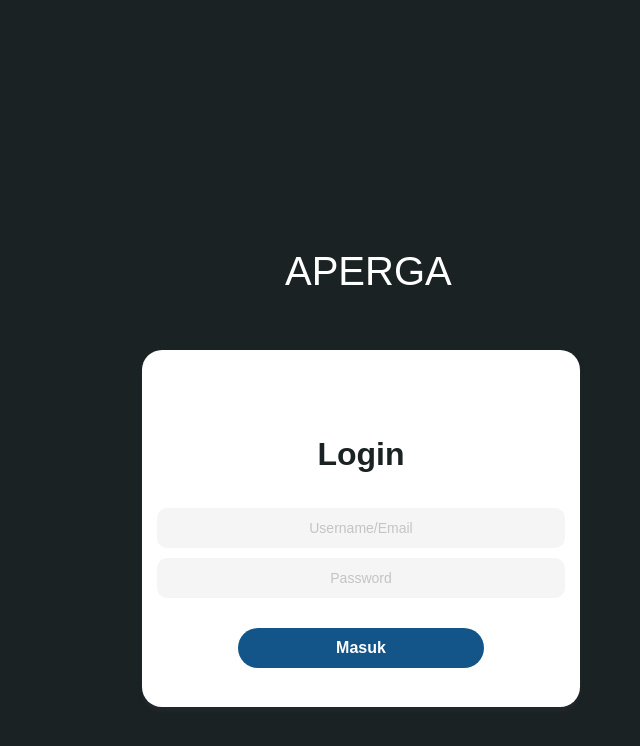
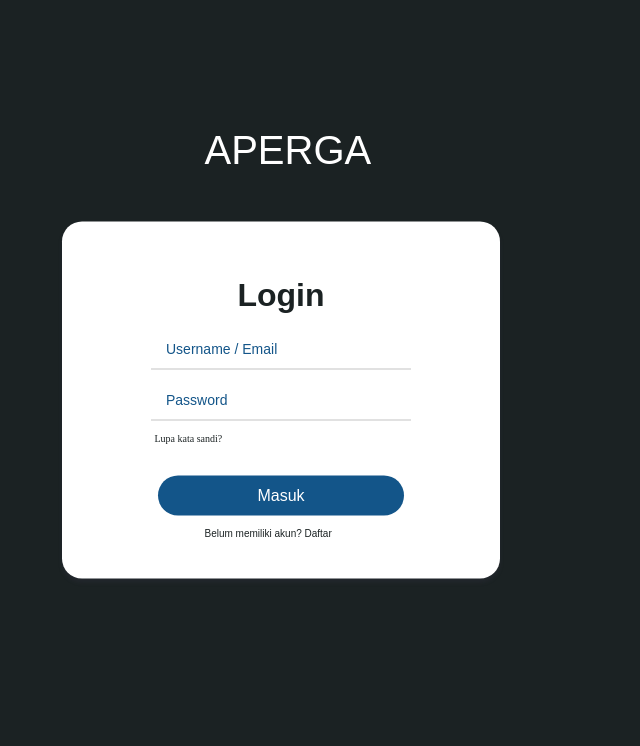
Before and after one commit to APERGA-INDONESIA/APERGA-LARAVEL, a Laravel app: page / in a window 1280 px wide. Shown: the top 746 px of the page, without its empty margins (359-999 px from the left). Run offline with Laravel 9, Linux system fonts and the light colour scheme.

Commit message:
update DaftarPekerja

```diff
--- a/resources/views/daftarpekerja.blade.php
+++ b/resources/views/daftarpekerja.blade.php
@@ -36,7 +36,7 @@
         <div class="list-pekerja-3">
             <div class="kotak-abu">
                 <img src="{{ asset('images/person.png') }}" alt="person" class="profile-image">
-                <p class="http://localhost:8000/detailpekerja">Abdul Ghafur</p>
+                <p class="nama-pekerja">Abdul Ghafur</p>
             </div>
             <div class="tombol-detail">
                 <a href="http://localhost:8000/detailpekerja">Detail</a>
--- a/resources/views/welcome.blade.php
+++ b/resources/views/welcome.blade.php
@@ -1,107 +1,29 @@
 <!DOCTYPE html>
-<html lang="en">
+<html>
 <head>
-    <meta charset="UTF-8">
-    <meta name="viewport" content="width=device-width, initial-scale=1.0">
-    <title>Login Page</title>
-    <style>
-        body {
-            background: #1B2223;
-        }
-        .login-frame {
-            position: absolute;
-            width: 438px;
-            height: 357px;
-            left: 501px;
-            top: 350px;
-            background: #FFFFFF;
-            box-shadow: 0px 4px 4px rgba(63, 61, 86, 0.2);
-            border-radius: 20px;
-        }
-        .title {
-            position: absolute;
-            width: 153px;
-            height: 54px;
-            left: 644px;
-            top: 244px;
-            font-family: 'Poppins', sans-serif;
-            font-weight: 300;
-            font-size: 40px;
-            line-height: 54px;
-            color: #FFFFFF;
-        }
-        .login-form {
-            display: flex;
-            flex-direction: column;
-            align-items: center;
-            justify-content: center;
-            height: 100%;
-            padding: 20px;
-        }
-        .form-title {
-            font-family: 'Poppins', sans-serif;
-            font-weight: bold;
-            font-size: 32px;
-            line-height: 48px;
-            text-align: center;
-            color: #1B2223;
-            width: 89px;
-            height: 48px;
-            margin-bottom: 30px;
-        }
-        .form-input {
-            font-family: 'Poppins', sans-serif;
-            font-weight: 400;
-            font-size: 14px;
-            line-height: 21px;
-            text-align: center;
-            color: #135589;
-            width: 100%;
-            height: 30px;
-            margin-bottom: 10px;
-            border: none;
-            background-color: #F5F5F5;
-            border-radius: 10px;
-            padding: 5px;
-        }
-        .form-input:focus {
-            outline: none;
-            background-color: #E5E5E5;
-        }
-        .form-input::placeholder {
-            font-family: 'Poppins', sans-serif;
-            font-weight: 400;
-            font-size: 14px;
-            line-height: 21px;
-            text-align: center;
-            color: #C4C4C4;
-        }
-        .submit-button {
-            font-family: 'Poppins', sans-serif;
-            font-weight: bold;
-            font-size: 16px;
-            line-height: 24px;
-            color: #FFFFFF;
-            background-color: #135589;
-            border: none;
-            border-radius: 20px;
-            width: 246px;
-            height: 40px;
-            cursor: pointer;
-            margin-top: 20px;
-        }
-        .submit-button:hover {
-            background-color: #0F476E;
-        }
-    </style>
+	<title>Login</title>
+	<link rel="stylesheet" type="text/css" href="{{ asset('css/login.css') }}">
 </head>
 <body>
     <div class="login-frame">
         <div class="login-form">
             <div class="form-title">Login</div>
-            <input type="text" class="form-input" placeholder="Username/Email">
-            <input type="password" class="form-input" placeholder="Password">
-            <button type="submit" class="submit-button">Masuk</button>
+            <div class="form-input-container">
+              <input type="text" class="form-input form-input-no-border" placeholder="Username / Email">
+              <div class="form-input-underline"></div>
+            </div>
+            <div class="form-input-container">
+              <input type="password" class="form-input form-input-no-border" placeholder="Password">
+              <div class="form-input-underline"></div>
+            </div>
+            <div class="forgot-password-container">
+                <a href="#" class="forgot-password">Lupa kata sandi?</a>
+            </div>
+            <button type="submit" class="submit-button" onclick="window.location.href='http://localhost:8000/dashboard'">Masuk</button>
+            <div class="belum-password-container">
+                <a href="http://localhost:8000/register" class="belum-password">Belum memiliki akun? Daftar</a>
+            </div>
+        </div>
         </div>
     </div>
     <div class="title">APERGA</div>
```
